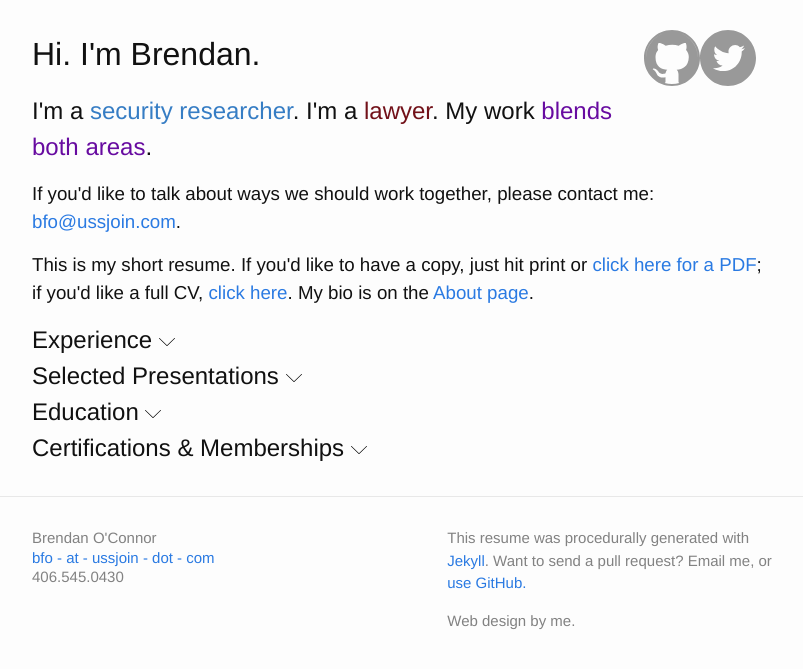
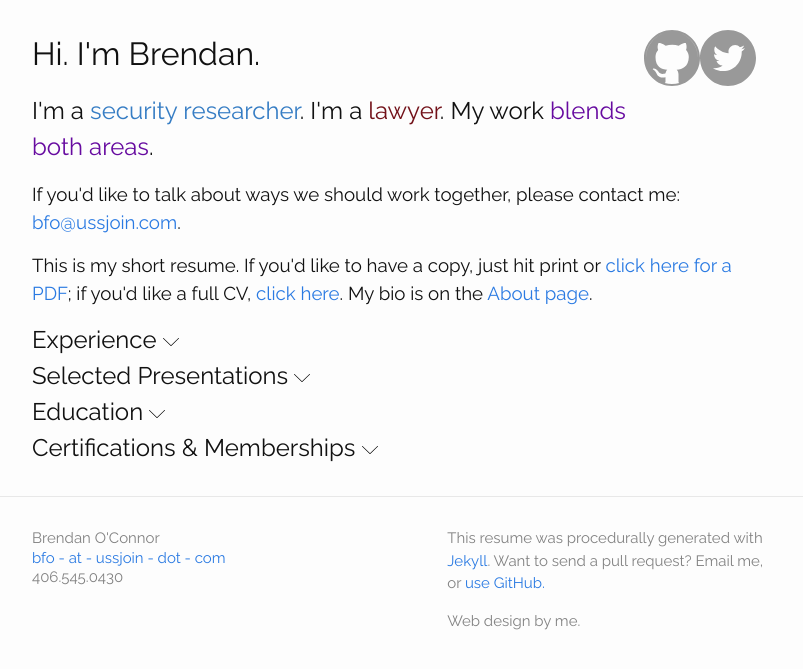
Before and after one commit to ussjoin/ussjoin.com, a Jekyll site: the page built from resume.html, in a window 1280 px wide. Shown: the top 669 px of the page, without its empty margins (238-1041 px from the left). Built offline with Jekyll 4.4.1, drawn with Linux system fonts in a browser that asks for light colours.

Commit message:
Fixing typeface.

```diff
--- a/_includes/head.html
+++ b/_includes/head.html
@@ -6,6 +6,7 @@
   <title>{% if page.title %}{{ page.title }}{% else %}{{ site.title }}{% endif %}</title>
   <meta name="description" content="{% if page.excerpt %}{{ page.excerpt | strip_html | strip_newlines | truncate: 160 }}{% else %}{{ site.description }}{% endif %}">
 
+  <link rel="stylesheet" href="https://fonts.googleapis.com/css2?family=Raleway">
   <link rel="stylesheet" media="not print" href="{{ "/css/main.css" | prepend: site.baseurl }}">
   <link rel="stylesheet" media="screen and (max-width: 600px)" href="{{ "/css/thin.css" | prepend: site.baseurl }}">
   <link rel="stylesheet" media="only print" href="{{ "/css/print.css" | prepend: site.baseurl }}">
```
Also changed, not shown: cv.html (renamed from index.html).
